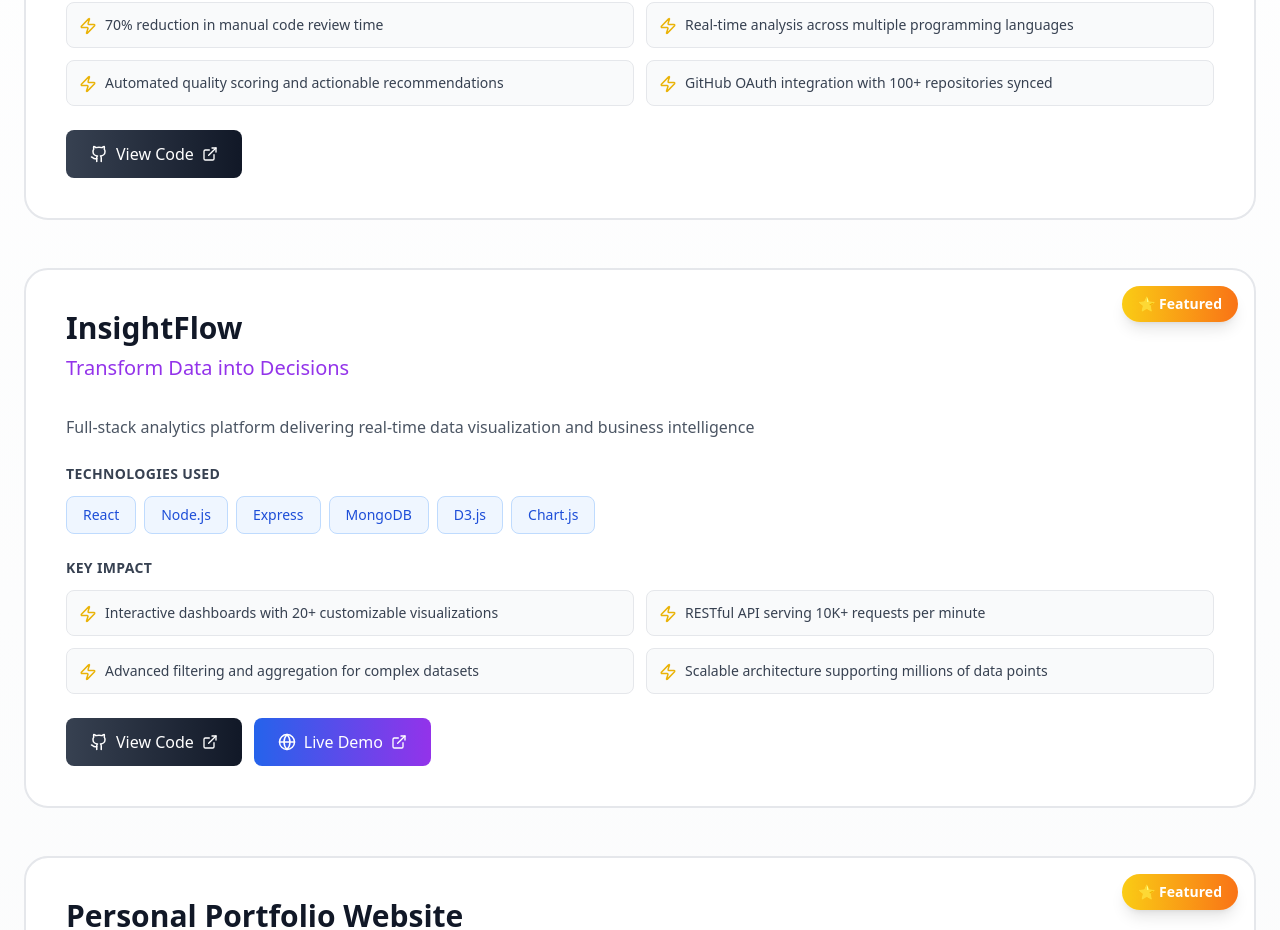
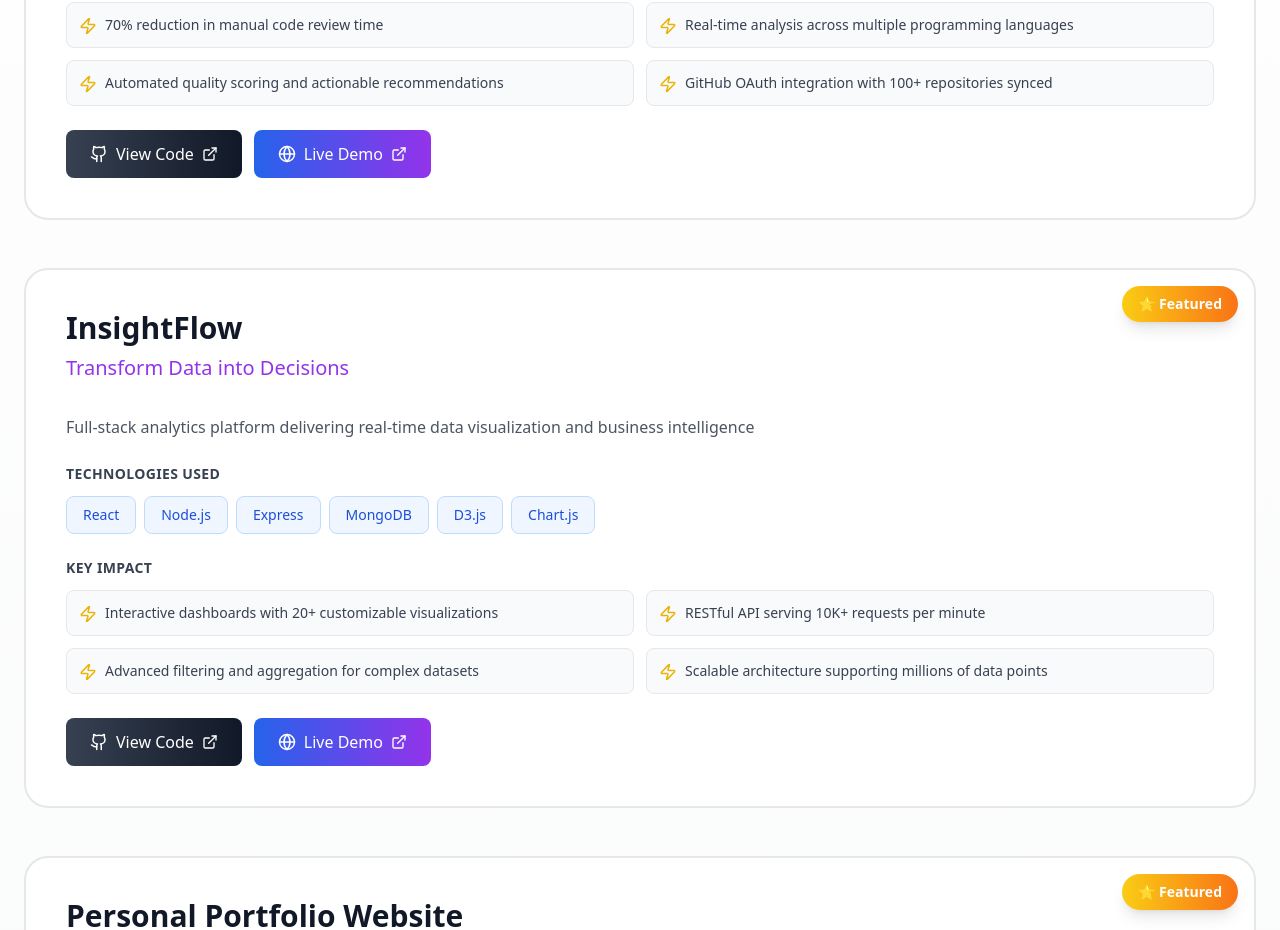
Before and after one commit to vinay9977/vinay-portfolio, a React (Create React App) app: page / in a window 1280 px wide. Shown: the part 6754-7684 px from the top of the page. Built offline with nearby package versions, Linux system fonts and the light colour scheme.

Commit message:
added codectitic url

```diff
--- a/src/data/projectsData.js
+++ b/src/data/projectsData.js
@@ -11,7 +11,7 @@ export const projectsData = [
       'GitHub OAuth integration with 100+ repositories synced'
     ],
     github: 'https://github.com/vinay9977/CodeCritic',
-    demo: null,
+    demo: 'https://code-critic-fn81lq7eq-vinays-projects-c22223e9.vercel.app/dashboard',
     featured: true
   },
   {
```
